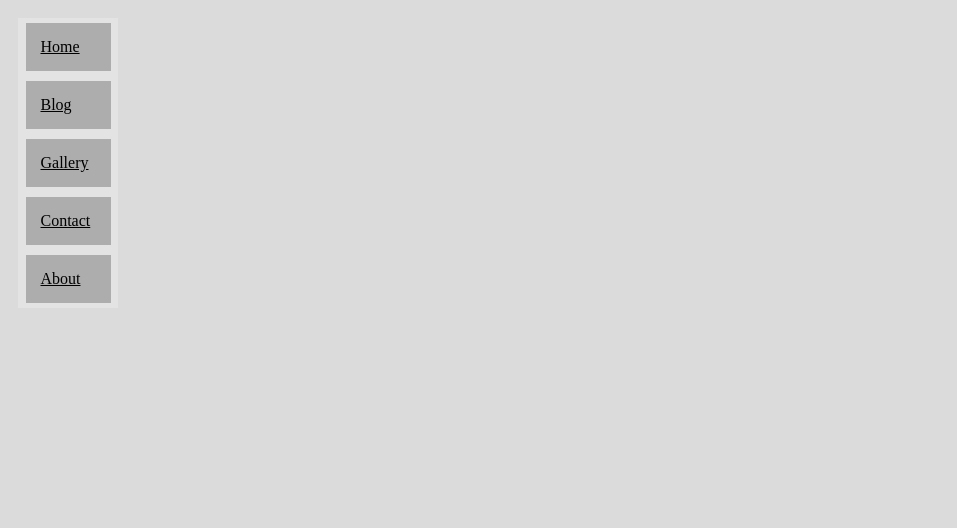
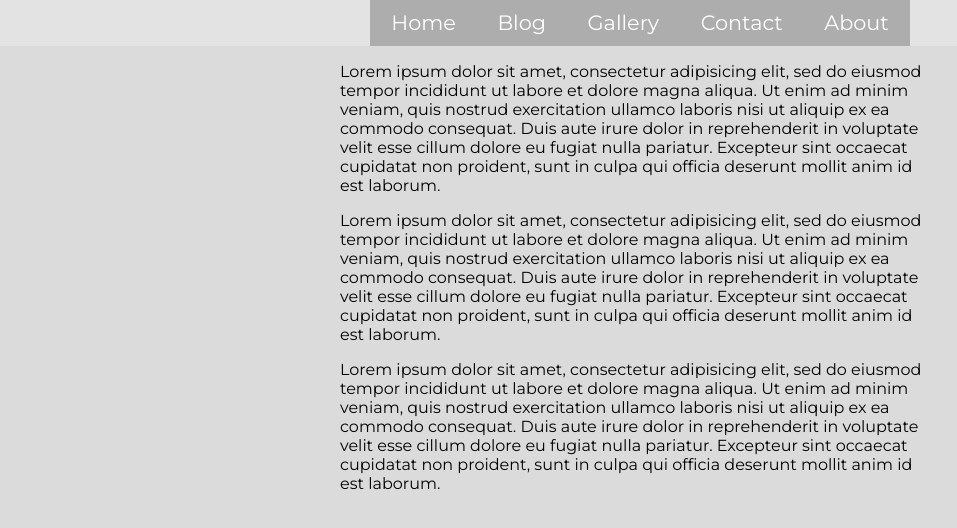
Before and after one commit to IrwinPinto/CTEC3905_Front_End, a plain HTML site: page lab-04/index.html in a window 1280 px wide. Shown: the whole page, without its empty margins (0-957 px from the left). Drawn offline with Linux system fonts and the light colour scheme.

Commit message:
lab 04 Mobile menu shrink

```diff
--- a/lab-04/index.html
+++ b/lab-04/index.html
@@ -7,6 +7,7 @@
     <title>Responsive Menu</title>
   </head>
   <body>
+     <div id="menuToggler">&#8801;</div>
     <nav id="menu">
       <a href="#">Home</a>
       <a href="#">Blog</a>
@@ -14,5 +15,18 @@
       <a href="#">Contact</a>
       <a href="#">About</a>
     </nav>
+    <p>Lorem ipsum dolor sit amet, consectetur adipisicing elit, sed do eiusmod tempor incididunt ut labore et dolore magna aliqua.
+    Ut enim ad minim veniam, quis nostrud exercitation ullamco laboris nisi ut aliquip ex ea commodo consequat.
+    Duis aute irure dolor in reprehenderit in voluptate velit esse cillum dolore eu fugiat nulla pariatur.
+    Excepteur sint occaecat cupidatat non proident, sunt in culpa qui officia deserunt mollit anim id est laborum.</p>
+    <p>Lorem ipsum dolor sit amet, consectetur adipisicing elit, sed do eiusmod tempor incididunt ut labore et dolore magna aliqua.
+    Ut enim ad minim veniam, quis nostrud exercitation ullamco laboris nisi ut aliquip ex ea commodo consequat.
+    Duis aute irure dolor in reprehenderit in voluptate velit esse cillum dolore eu fugiat nulla pariatur.
+    Excepteur sint occaecat cupidatat non proident, sunt in culpa qui officia deserunt mollit anim id est laborum.</p>
+    <p>Lorem ipsum dolor sit amet, consectetur adipisicing elit, sed do eiusmod tempor incididunt ut labore et dolore magna aliqua.
+    Ut enim ad minim veniam, quis nostrud exercitation ullamco laboris nisi ut aliquip ex ea commodo consequat.
+    Duis aute irure dolor in reprehenderit in voluptate velit esse cillum dolore eu fugiat nulla pariatur.
+    Excepteur sint occaecat cupidatat non proident, sunt in culpa qui officia deserunt mollit anim id est laborum.</p>
+    	<script src="scripts.js"></script>
   </body>
 </html>
--- /dev/null
+++ b/lab-04/scripts.js
@@ -0,0 +1,5 @@
+console.log("testing");
+menuToggler.addEventListener('click', ev => {
+	menu.classList.toggle('open');
+	menuToggler.textContent = menuToggler.textContent === "×" ? "≡" : "×";
+});
--- a/lab-04/styles.css
+++ b/lab-04/styles.css
@@ -1,16 +1,52 @@
+@import url('https://fonts.googleapis.com/css2?family=Montserrat:wght@300;400&display=swap');
+
+body {
+	font-family: Montserrat, sans-serif;
+	margin: 0;
+  background-color: #dbdbdb;
+  color: black;;
+}
+
+#menuToggler {
+	position: fixed;
+	top: 0.5rem;
+	right: 0.5rem;
+	background-color: rgba(0,0,0,0.5);
+	color: white;
+	font-size: 3em;
+	text-align: right;
+	line-height: 1em;
+	padding: 0 1rem;
+	z-index: 1;
+}
+
 nav {
-  display: flex;
-  flex-direction: column;
-  background-color: #e3e3e3;
-  width: 100px;
-align-items: center;
+	position: fixed;
+	width: 100vw;
+	height: 100vh;
+	top: 0;
+	display: flex;
+	flex-direction: column;
+	background-color: #e3e3e3;
+	opacity: 0;
+	transform: translateX(100vw);
+	transition: transform 0.4s, opacity 0.6s;
 }
-nav a{
+
+nav.open {
+	transition: transform 0.4s, opacity 0.2s;
+	transform: none;
+	opacity: 1;
+}
+
+nav a {
+	font-size: 2em;
+	text-decoration: none;
+	padding: 0.5em 1em;
+	color: white;
   background-color: #adadad;
-  color: black;
-  padding: 15px;
-  margin: 5px;
-  width: 55px;
+	text-align: center;
+	flex-grow: 1;
   transition: background-color 0.5s;
 }
 
@@ -19,8 +55,29 @@ background-color:  #cfcfcf
 }
 
 
-body{
-  background-color: #dbdbdb;
-  color: black;
-  padding: 10px;
+p {
+	padding: 0 1em;
+	max-width: 600px;
+	margin: 1em auto;
 }
+
+@media screen and (min-width: 515px) {
+
+	#menuToggler {
+		display: none
+	}
+
+	nav {
+		display: flex;
+		flex-direction: row;
+		transform: none;
+		opacity: 1;
+		height: auto;
+		position: static;
+		justify-content: center;
+	}
+
+	nav a {
+		font-size: 1.3em;
+		flex-grow: 0;
+	}
```
